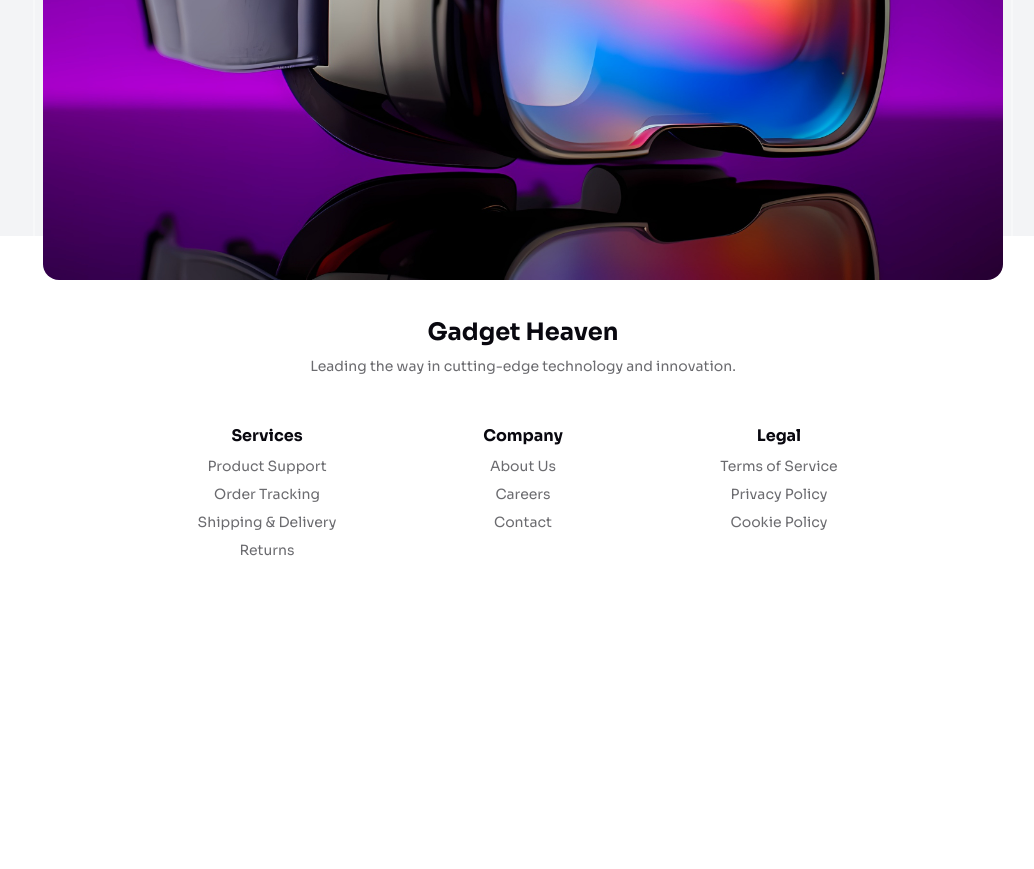
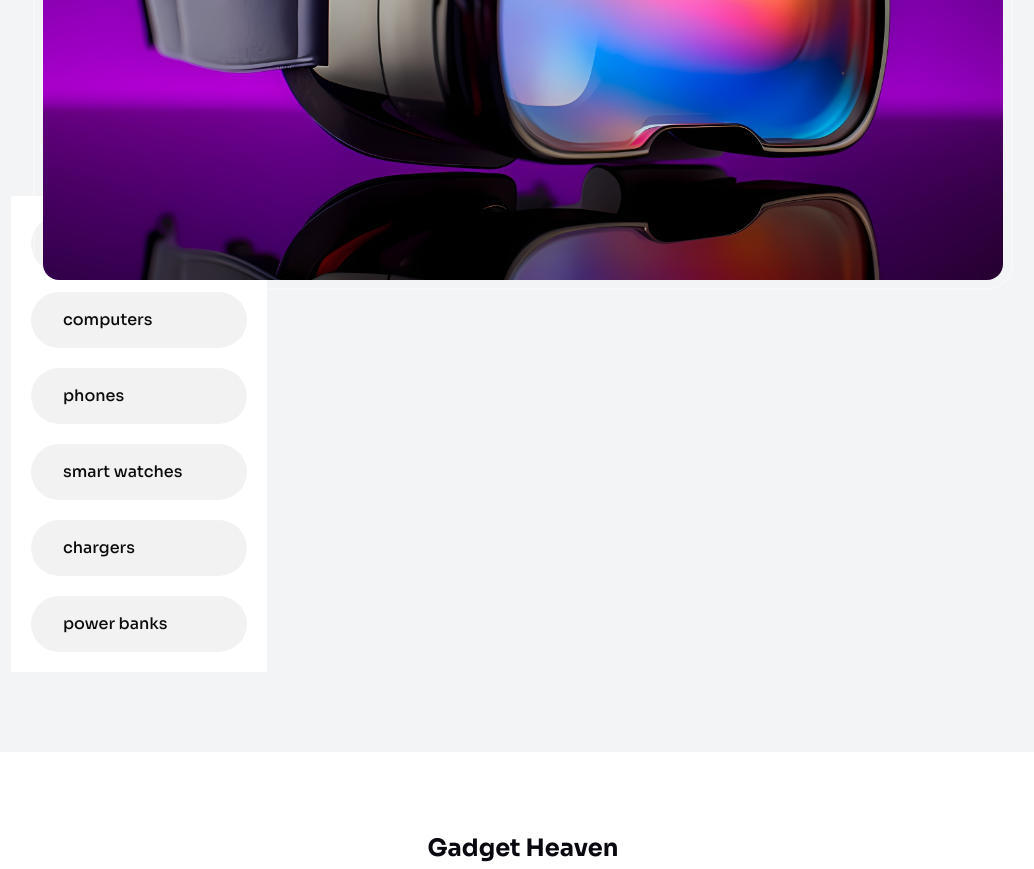
Before and after one commit to programming-hero-web-course-4/b10a8-gadget-heaven-MohammadSajjadHossain9648, a React (Vite) app: page / in a window 1280 px wide. Shown: the part 760-1629 px from the top of the page, without its empty margins (117-1151 px from the left). Before the commit the page ends 1400 px from the top, so only its background shows below. Built offline with nearby package versions, Linux system fonts and the light colour scheme.

Commit message:
Add JSON file for fetch API

```diff
--- /dev/null
+++ b/src/components/Gadgets/Gadgets.jsx
@@ -0,0 +1,24 @@
+const Gadgets = () => {
+    return (
+        <div className="mt-80 mb-20 sm:w-11/12 md:w-4/5 mx-auto">
+            <h1 className="text-3xl font-bold text-center">Explore Cutting-Edge Gadgets</h1>
+
+            <div className="mt-10">
+                <div className="w-1/4 p-5 bg-white_color grid grid-cols-1 gap-5">
+                    <a href="#a" className="px-8 py-4 font-medium bg-dark_blue_bg_color rounded-full active:text-white_color active:font-extrabold active:bg-purple_color">All Product</a>
+                    <a href="#a" className="px-8 py-4 font-medium bg-dark_blue_bg_color rounded-full active:text-white_color active:font-extrabold active:bg-purple_color">computers</a>
+                    <a href="#a" className="px-8 py-4 font-medium bg-dark_blue_bg_color rounded-full active:text-white_color active:font-extrabold active:bg-purple_color">phones</a>
+                    <a href="#a" className="px-8 py-4 font-medium bg-dark_blue_bg_color rounded-full active:text-white_color active:font-extrabold active:bg-purple_color">smart watches</a>
+                    <a href="#a" className="px-8 py-4 font-medium bg-dark_blue_bg_color rounded-full active:text-white_color active:font-extrabold active:bg-purple_color">chargers</a>
+                    <a href="#a" className="px-8 py-4 font-medium bg-dark_blue_bg_color rounded-full active:text-white_color active:font-extrabold active:bg-purple_color">power
+                    banks</a>
+                </div>
+                <div className="">
+
+                </div>
+            </div>
+        </div>
+    );
+};
+
+export default Gadgets;
--- a/src/components/Header/Header.jsx
+++ b/src/components/Header/Header.jsx
@@ -1,5 +1,5 @@
 import Banner from '../Banner/Banner';
-import Products from '../Products/Products';
+import Gadgets from '../Gadgets/Gadgets';
 
 const Header = ({children}) => {
     return (
@@ -7,8 +7,8 @@ const Header = ({children}) => {
             {/* banner section */}
             <Banner children={children}></Banner>
 
-            {/* products section */}
-            <Products></Products>
+            {/* gadgets section */}
+            <Gadgets></Gadgets>
         </div>
     );
 };
--- a/src/components/Products/Products.jsx
+++ b/src/components/Products/Products.jsx
@@ -1,7 +1,7 @@
 const Products = () => {
     return (
-        <div className="mt-80 mb-20">
-            <h1 className="text-3xl font-bold text-center mt-40">Explore Cutting-Edge Gadgets</h1>
+        <div>
+
         </div>
     );
 };
```
Also changed, not shown: public/categories.json (added, +26 -0 lines).
